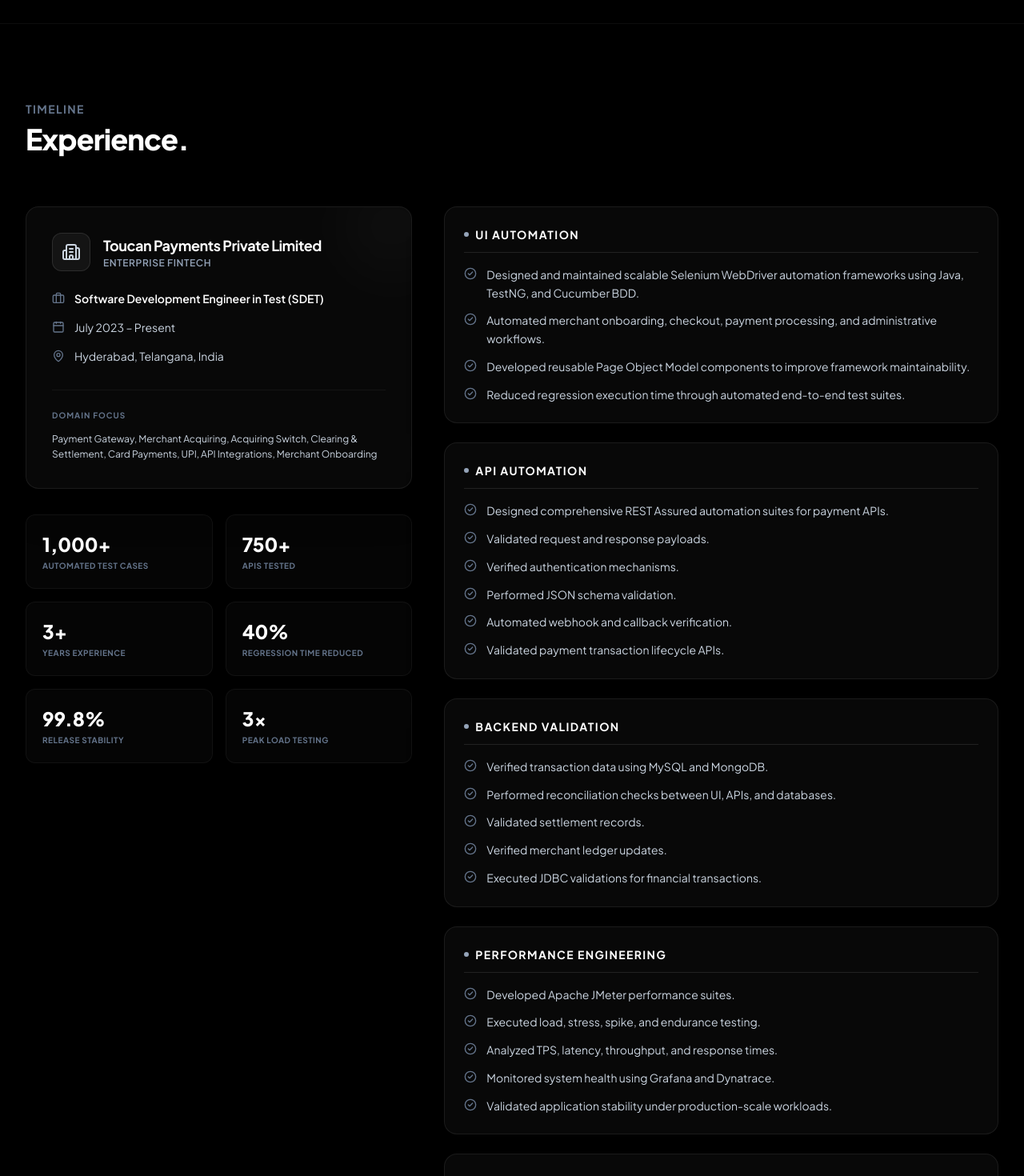
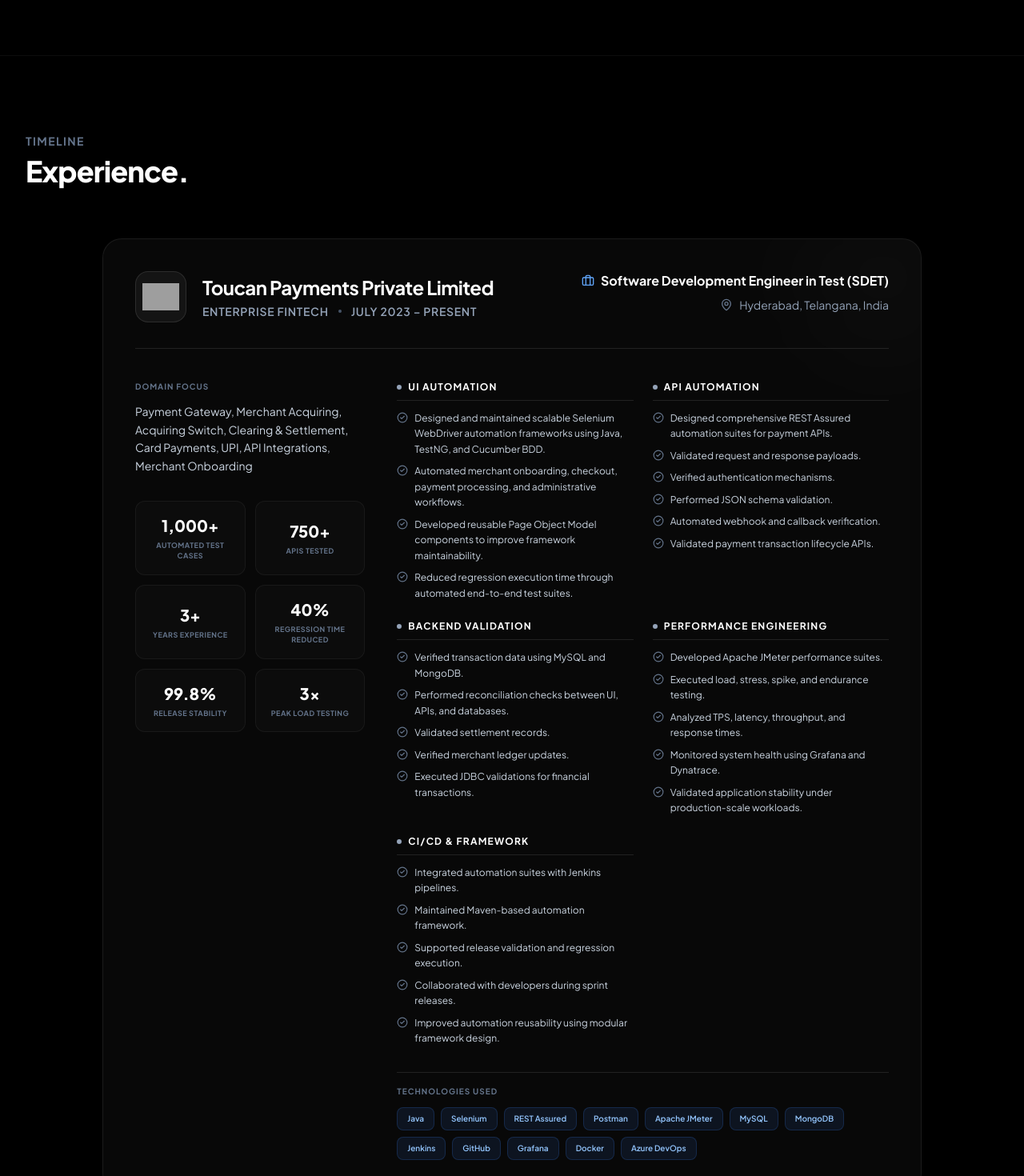
Before and after one commit to saibykani/saibykani-portfolio, a Next.js app: page / in a window 1280 px wide. Shown: the part 1330-2800 px from the top of the page at 80% size. Built offline with nearby package versions, Linux system fonts and the light colour scheme; grey boxes are pictures that could not be loaded.

Commit message:
style: update navbar labels, expand portrait image container, merge experience into single card with logo

```diff
--- a/src/components/Navbar.tsx
+++ b/src/components/Navbar.tsx
@@ -8,10 +8,10 @@
 const navLinks = [
   { name: "Overview", href: "/", id: "home" },
   { name: "About Me", href: "#about", id: "about" },
-  { name: "Professional Experience", href: "#experience", id: "experience" },
+  { name: "Experience", href: "#experience", id: "experience" },
   { name: "Tech Stack", href: "#skills", id: "skills" },
-  { name: "Case Studies", href: "#projects", id: "projects" },
-  { name: "Contact", href: "#contact", id: "contact" },
+  { name: "Projects", href: "#projects", id: "projects" },
+  { name: "Connect", href: "#contact", id: "contact" },
 ];
 
 export default function Navbar() {
--- a/src/components/sections/About.tsx
+++ b/src/components/sections/About.tsx
@@ -20,7 +20,7 @@
             transition={{ duration: 0.8 }}
             className="flex flex-col items-center lg:items-start lg:w-1/3"
           >
-            <div className="relative w-48 h-48 sm:w-64 sm:h-64 mb-6 group">
+            <div className="relative w-56 h-[280px] sm:w-64 sm:h-[320px] mb-6 group">
               <div className="absolute inset-0 rounded-3xl bg-gradient-to-tr from-blue-500/20 to-emerald-500/20 blur-xl group-hover:blur-2xl transition-all duration-500" />
               <div className="relative w-full h-full rounded-3xl overflow-hidden border border-white/10 bg-[#0a0a0a]">
                 {/* Fallback to generic image styling if portrait fails to load */}
@@ -28,8 +28,8 @@
                   src="/portrait.png"
                   alt="Sai Krishna Bykani"
                   fill
-                  className="object-cover object-top transition-all duration-500"
-                  sizes="(max-width: 768px) 192px, 256px"
+                  className="object-cover transition-all duration-500"
+                  sizes="(max-width: 768px) 224px, 256px"
                 />
               </div>
             </div>
--- a/src/components/sections/Experience.tsx
+++ b/src/components/sections/Experience.tsx
@@ -37,66 +37,64 @@
           </h3>
         </motion.div>
 
-        <div className="grid grid-cols-1 xl:grid-cols-12 gap-10">
-
-          {/* Left Column: Company & KPIs */}
-          <div className="xl:col-span-5 space-y-8">
-
-            {/* Company Card */}
+        <div className="max-w-5xl mx-auto">
           <motion.div
-              initial={{ opacity: 0, scale: 0.95 }}
-              whileInView={{ opacity: 1, scale: 1 }}
+            initial={{ opacity: 0, y: 20 }}
+            whileInView={{ opacity: 1, y: 0 }}
             viewport={{ once: true }}
-              className="p-8 rounded-2xl glass-premium relative overflow-hidden group"
+            className="p-8 sm:p-10 rounded-3xl glass-premium border border-white/10 relative overflow-hidden group shadow-2xl"
           >
             {/* Subtle background glow */}
-              <div className="absolute top-0 right-0 w-32 h-32 bg-white/[0.03] rounded-full blur-2xl -mr-10 -mt-10 pointer-events-none transition-all duration-500 group-hover:bg-white/[0.05]" />
+            <div className="absolute top-0 right-0 w-64 h-64 bg-white/[0.02] rounded-full blur-3xl -mr-20 -mt-20 pointer-events-none transition-all duration-500 group-hover:bg-white/[0.04]" />
 
-              <div className="flex items-center space-x-4 mb-6">
-                <div className="w-12 h-12 rounded-xl bg-white/5 border border-white/10 flex items-center justify-center p-2">
-                  <Building2 className="w-6 h-6 text-slate-300" />
+            {/* Header: Logo, Company, Role */}
+            <div className="flex flex-col sm:flex-row sm:items-start justify-between gap-6 mb-10 relative z-10 border-b border-white/10 pb-8">
+              <div className="flex items-center space-x-5">
+                <div className="w-16 h-16 rounded-2xl bg-white/5 border border-white/10 flex items-center justify-center p-2 shrink-0">
+                  <Image src="/logo.png" alt="Company Logo" width={48} height={48} className="object-contain" onError={(e) => { e.currentTarget.style.display = 'none'; }} />
+                  <Building2 className="w-8 h-8 text-slate-400 absolute -z-10" />
                 </div>
                 <div>
-                  <h4 className="text-lg font-bold text-white tracking-tight">{exp.company}</h4>
-                  <p className="text-xs font-semibold text-slate-400 uppercase tracking-wider">{exp.industry}</p>
+                  <h4 className="text-2xl font-bold text-white tracking-tight mb-1">{exp.company}</h4>
+                  <div className="flex items-center text-sm font-semibold text-slate-400 uppercase tracking-wider space-x-3">
+                    <span>{exp.industry}</span>
+                    <span className="w-1 h-1 rounded-full bg-slate-600" />
+                    <span>{exp.duration}</span>
+                  </div>
                 </div>
               </div>
 
-              <div className="space-y-4 text-sm text-slate-300">
-                <div className="flex items-center">
-                  <Briefcase className="w-4 h-4 mr-3 text-slate-500" />
-                  <span className="font-semibold text-white">{exp.role}</span>
+              <div className="space-y-2 text-sm text-slate-300 sm:text-right">
+                <div className="flex items-center sm:justify-end">
+                  <Briefcase className="w-4 h-4 mr-2 text-blue-400" />
+                  <span className="font-bold text-white text-base">{exp.role}</span>
                 </div>
-                <div className="flex items-center">
-                  <Calendar className="w-4 h-4 mr-3 text-slate-500" />
-                  <span>{exp.duration}</span>
-                </div>
-                <div className="flex items-center">
-                  <MapPin className="w-4 h-4 mr-3 text-slate-500" />
+                <div className="flex items-center sm:justify-end text-slate-400">
+                  <MapPin className="w-4 h-4 mr-2 text-slate-500" />
                   <span>{exp.location}</span>
                 </div>
               </div>
+            </div>
 
-              <div className="mt-8 pt-6 border-t border-white/5">
+            {/* Content Split */}
+            <div className="grid grid-cols-1 lg:grid-cols-3 gap-10">
+
+              {/* Left Column: Domain & KPIs */}
+              <div className="lg:col-span-1 space-y-8">
+                <div>
                   <h5 className="text-[10px] font-bold text-slate-500 uppercase tracking-widest mb-3">Domain Focus</h5>
-                <p className="text-xs text-slate-300 leading-relaxed">
+                  <p className="text-sm text-slate-300 leading-relaxed">
                     {exp.domain}
                   </p>
                 </div>
-            </motion.div>
 
-            {/* KPI Counters */}
-            <div className="grid grid-cols-2 gap-4">
+                <div className="grid grid-cols-2 gap-3">
                   {kpiData.map((kpi, index) => (
-                <motion.div
+                    <div
                       key={kpi.label}
-                  initial={{ opacity: 0, y: 20 }}
-                  whileInView={{ opacity: 1, y: 0 }}
-                  viewport={{ once: true }}
-                  transition={{ delay: index * 0.1 }}
-                  className="p-5 rounded-xl bg-white/[0.02] border border-white/[0.05] flex flex-col justify-center"
+                      className="p-4 rounded-xl bg-white/[0.02] border border-white/[0.05] flex flex-col justify-center text-center"
                     >
-                  <div className="text-2xl font-extrabold text-white mb-1">
+                      <div className="text-xl font-extrabold text-white mb-1">
                         <CountUp
                           end={kpi.value}
                           suffix={kpi.suffix}
@@ -106,59 +104,53 @@
                           scrollSpyOnce
                         />
                       </div>
-                  <div className="text-[10px] font-bold text-slate-500 uppercase tracking-wider">
+                      <div className="text-[9px] font-bold text-slate-500 uppercase tracking-wider">
                         {kpi.label}
                       </div>
-                </motion.div>
+                    </div>
                   ))}
                 </div>
-
               </div>
 
               {/* Right Column: Engineering Contributions */}
-          <div className="xl:col-span-7 space-y-6">
+              <div className="lg:col-span-2 space-y-8">
+                <div className="grid grid-cols-1 sm:grid-cols-2 gap-6">
                   {Object.entries(exp.contributions).map(([category, items], idx) => (
-              <motion.div
-                key={category}
-                initial={{ opacity: 0, x: 20 }}
-                whileInView={{ opacity: 1, x: 0 }}
-                viewport={{ once: true }}
-                transition={{ delay: idx * 0.1 }}
-                className="p-6 rounded-2xl glass-premium"
-              >
-                <h4 className="text-sm font-bold text-white uppercase tracking-widest border-b border-white/10 pb-3 mb-4 flex items-center">
+                    <div key={category} className="space-y-3">
+                      <h4 className="text-xs font-bold text-white uppercase tracking-widest border-b border-white/10 pb-2 mb-3 flex items-center">
                         <span className="w-1.5 h-1.5 rounded-full bg-slate-400 mr-2" />
                         {category}
                       </h4>
-                <ul className="space-y-3">
+                      <ul className="space-y-2">
                         {items.map((item, i) => (
-                    <li key={i} className="flex items-start text-sm text-slate-300 leading-relaxed">
-                      <CheckCircle2 className="w-4 h-4 text-slate-500 mr-3 shrink-0 mt-0.5" />
+                          <li key={i} className="flex items-start text-xs text-slate-300 leading-relaxed">
+                            <CheckCircle2 className="w-3.5 h-3.5 text-slate-500 mr-2 shrink-0 mt-0.5" />
                             <span>{item}</span>
                           </li>
                         ))}
                       </ul>
-              </motion.div>
+                    </div>
                   ))}
+                </div>
 
                 {/* Tech Chips */}
-            <motion.div
-              initial={{ opacity: 0, y: 20 }}
-              whileInView={{ opacity: 1, y: 0 }}
-              viewport={{ once: true }}
-              className="pt-4 flex flex-wrap gap-2"
-            >
+                <div className="pt-4 border-t border-white/10">
+                  <h5 className="text-[10px] font-bold text-slate-500 uppercase tracking-widest mb-3">Technologies Used</h5>
+                  <div className="flex flex-wrap gap-2">
                     {exp.technologies.map(tech => (
                       <span
                         key={tech}
-                  className="px-3 py-1.5 rounded-md bg-white/[0.03] border border-white/[0.08] text-xs font-semibold text-slate-300 transition-colors hover:bg-white/[0.08] hover:text-white"
+                        className="px-3 py-1.5 rounded-lg bg-blue-500/10 border border-blue-500/20 text-[10px] font-semibold text-blue-300"
                       >
                         {tech}
                       </span>
                     ))}
-            </motion.div>
+                  </div>
+                </div>
               </div>
 
+            </div>
+          </motion.div>
         </div>
       </div>
     </section>
```
Lines whose indentation alone changed are shown as unchanged.
